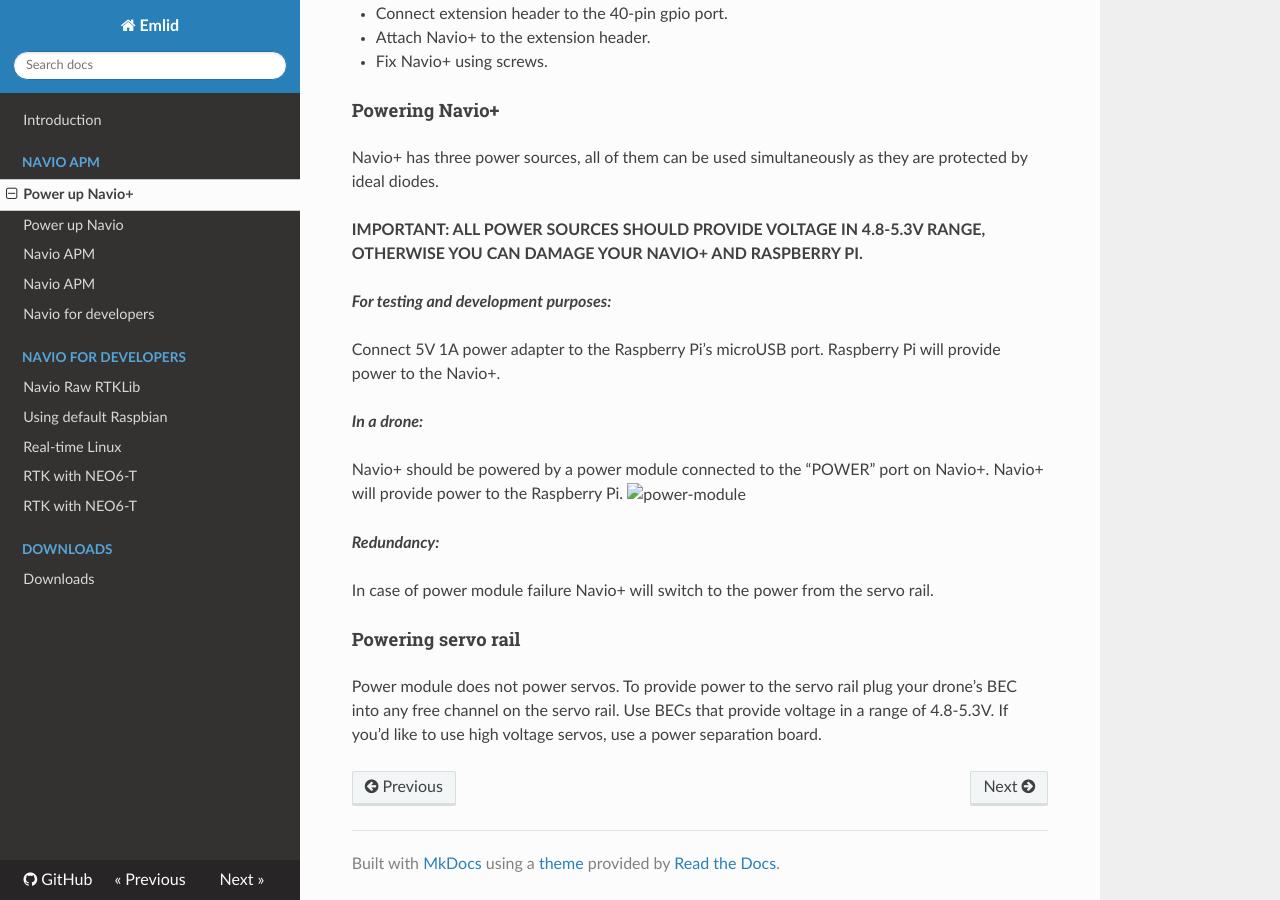
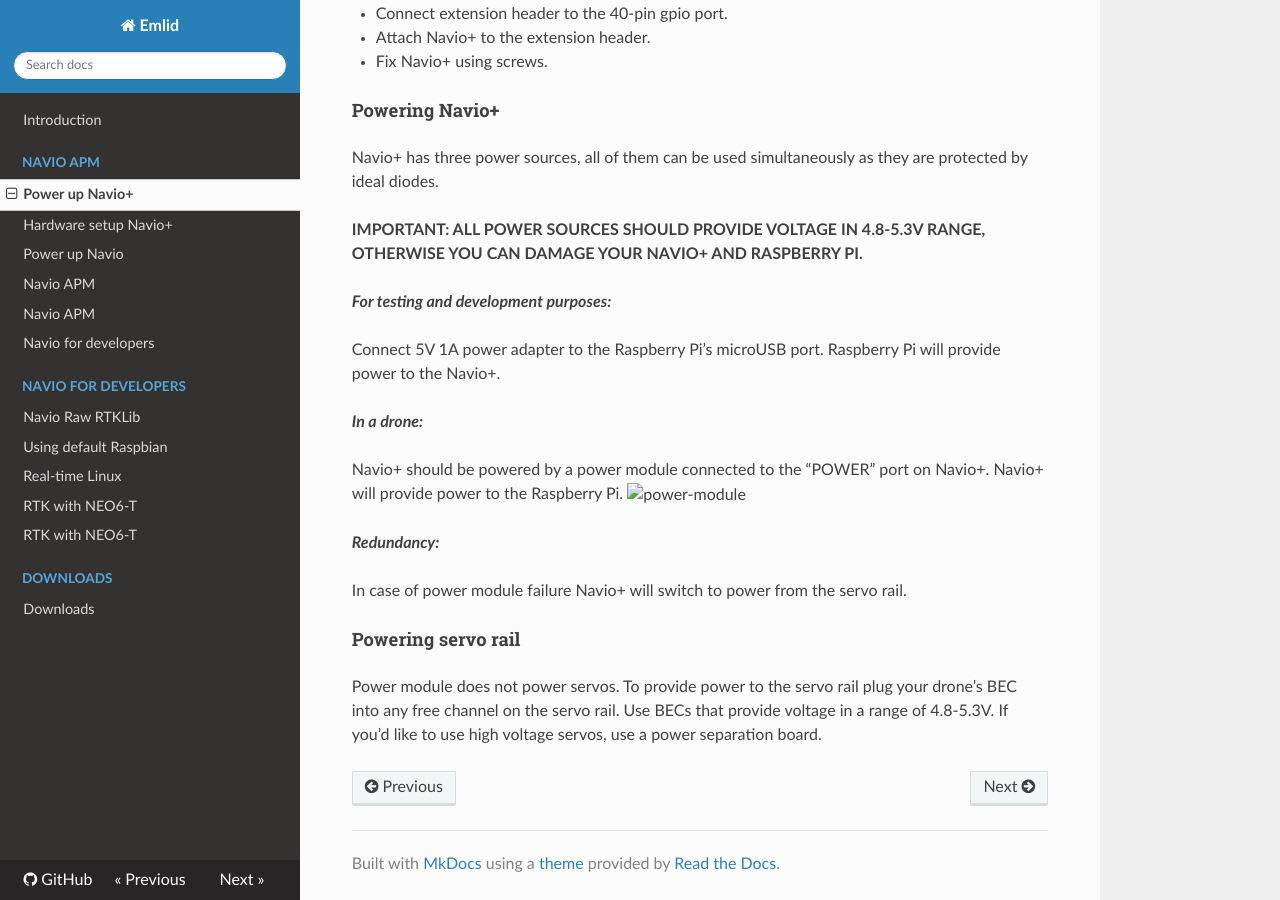
Before and after one commit to emlid/navio2-docs, an MkDocs documentation site: the page built from docs/Navio-APM/power-up-navio-plus.md, in a window 1280 px wide and 900 px high, scrolled down 553 px. Built offline with MkDocs 1.6.1, drawn with Linux system fonts in a browser that asks for light colours; nearby versions of some CDN libraries; old or Windows-style settings are respelled for this version of MkDocs.

Commit message:
Added hardware setup guide for Navio+

```diff
--- a/docs/Navio-APM/power-up-navio-plus.md
+++ b/docs/Navio-APM/power-up-navio-plus.md
@@ -39,7 +39,7 @@ Navio+ should be powered by a power module connected to the “POWER” port on
 
 ***Redundancy:***
 
-In case of power module failure Navio+ will switch to the power from the servo rail.
+In case of power module failure Navio+ will switch to power from the servo rail.
 
 ####Powering servo rail
 
--- a/mkdocs.yml
+++ b/mkdocs.yml
@@ -5,6 +5,7 @@ repo_url: https://github.com/emlid
 pages:
 - ['index.md', 'Introduction']
 - ['Navio-APM/power-up-navio-plus.md', 'Navio APM', 'Power up Navio+']
+- ['Navio-APM/hardware-setup-navio-plus.md', 'Navio APM', 'Hardware setup Navio+']
 - ['Navio-APM/power-up-navio.md', 'Navio APM', 'Power up Navio']
 - ['Navio-APM/installation-and-running.md', 'Navio APM']
 - ['Navio-APM/building-from-sources.md', 'Navio APM']
```
Also changed, not shown: docs/Navio-APM/hardware-setup-navio-plus.md (added, +13 -0 lines), docs/Navio-APM/installation-and-running.md (+1 -1 lines), docs/img/Navio+GNSSantenna.png (added), docs/img/Navio+RCInput.png (added), docs/img/Navio+RCOutputESCandServos.png (added), docs/img/Navio+RCOutputESCs.png (added), docs/img/Navio+UARTradiomodem.png (added), docs/img/Navio+USBradiomodem.png (added).
